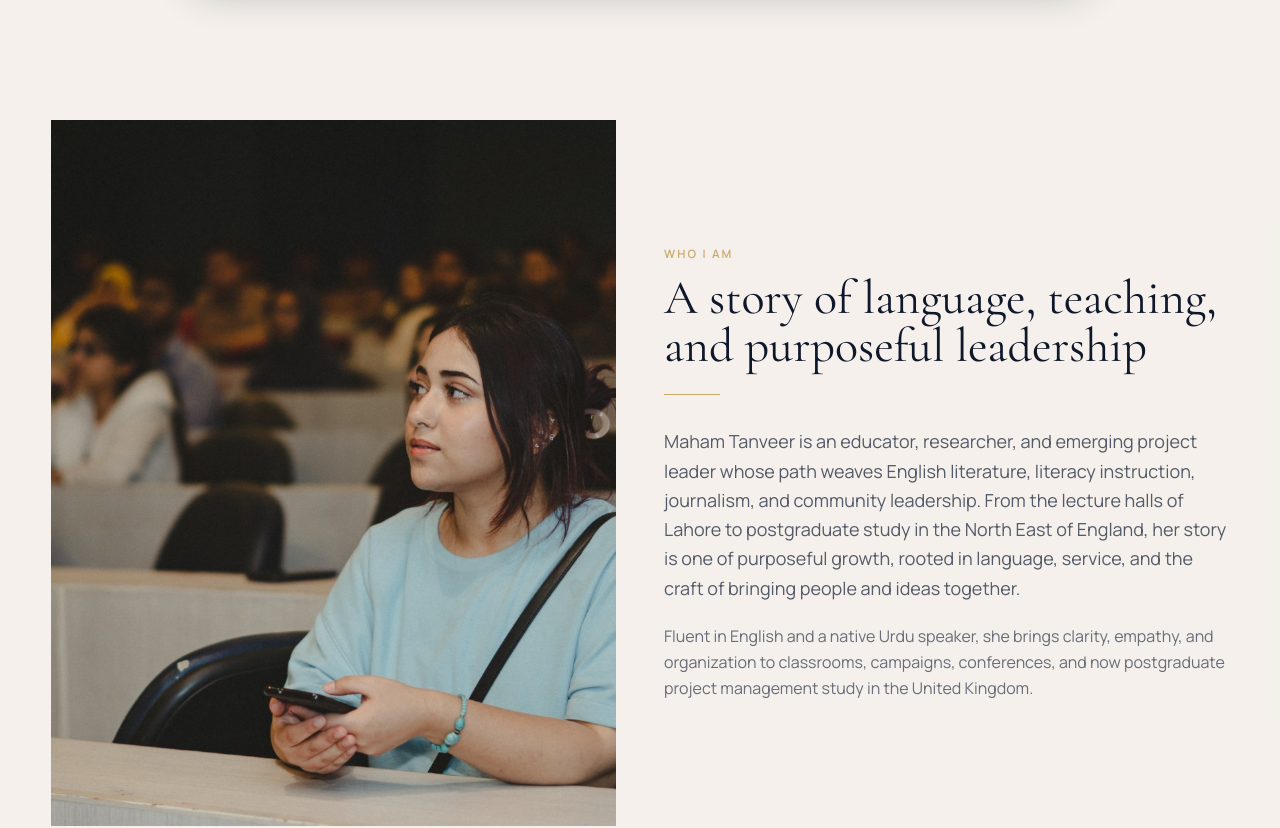
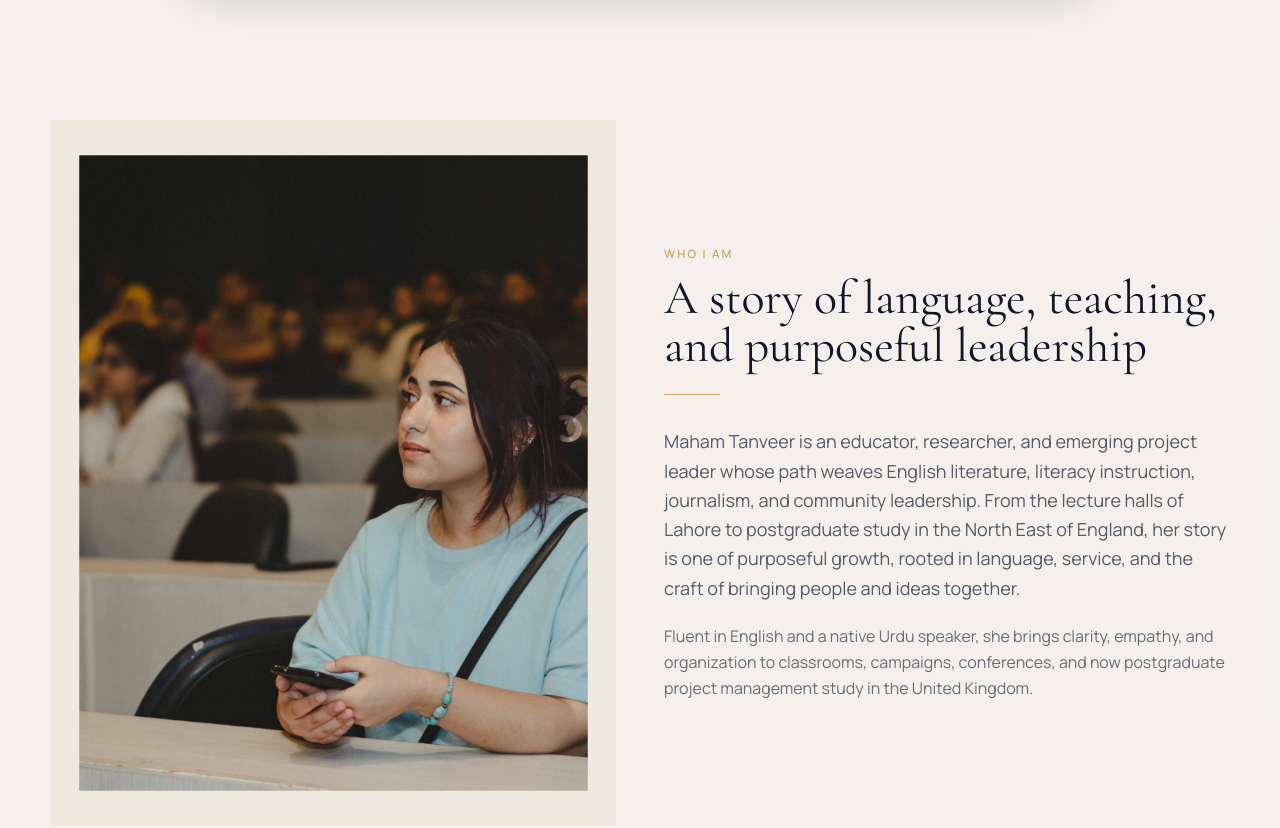
Before and after one commit to Danyal-0276/Maham-Tanveer-Portfolio, a Next.js app: page / in a window 1280 px wide. Shown: the part 800-1628 px from the top of the page. Built offline with nearby package versions, Linux system fonts and the light colour scheme.

Commit message:
Update ContactSection and WhoIAmSection styles for improved visual consistency. Added background colors to section containers and refined image scaling properties for better presentation.

```diff
--- a/src/components/sections/ContactSection.tsx
+++ b/src/components/sections/ContactSection.tsx
@@ -55,13 +55,13 @@ export function ContactSection() {
     <section id="contact" className="section-pad bg-navy text-cream">
       <div className="mx-auto grid max-w-7xl gap-12 lg:grid-cols-2">
         <FadeIn>
-          <div className="relative aspect-[4/5] overflow-hidden sm:aspect-[5/4] lg:aspect-auto lg:min-h-[32rem]">
+          <div className="relative aspect-[4/5] overflow-hidden bg-navy sm:aspect-[5/4] lg:aspect-auto lg:min-h-[32rem]">
             <Image
               src="/media/portrait/graduation-02.jpg"
               alt="Maham Tanveer"
               fill
               sizes="(max-width: 1024px) 100vw, 50vw"
-              className="object-cover"
+              className="object-cover object-[center_15%] scale-[0.92]"
             />
             <div className="absolute inset-0 bg-gradient-to-t from-navy/70 to-transparent" />
           </div>
--- a/src/components/sections/WhoIAmSection.tsx
+++ b/src/components/sections/WhoIAmSection.tsx
@@ -7,13 +7,13 @@ export function WhoIAmSection() {
     <section id="who-i-am" className="section-pad bg-cream-deep/40">
       <div className="mx-auto grid max-w-7xl items-center gap-12 lg:grid-cols-2">
         <FadeIn>
-          <div className="relative aspect-[4/5] overflow-hidden">
+          <div className="relative aspect-[4/5] overflow-hidden bg-cream-deep">
             <Image
               src="/media/portrait/lecture-hall.jpg"
               alt="Maham in an academic setting"
               fill
               sizes="(max-width: 1024px) 90vw, 45vw"
-              className="object-cover"
+              className="object-cover object-center scale-[0.9]"
             />
           </div>
         </FadeIn>
```
